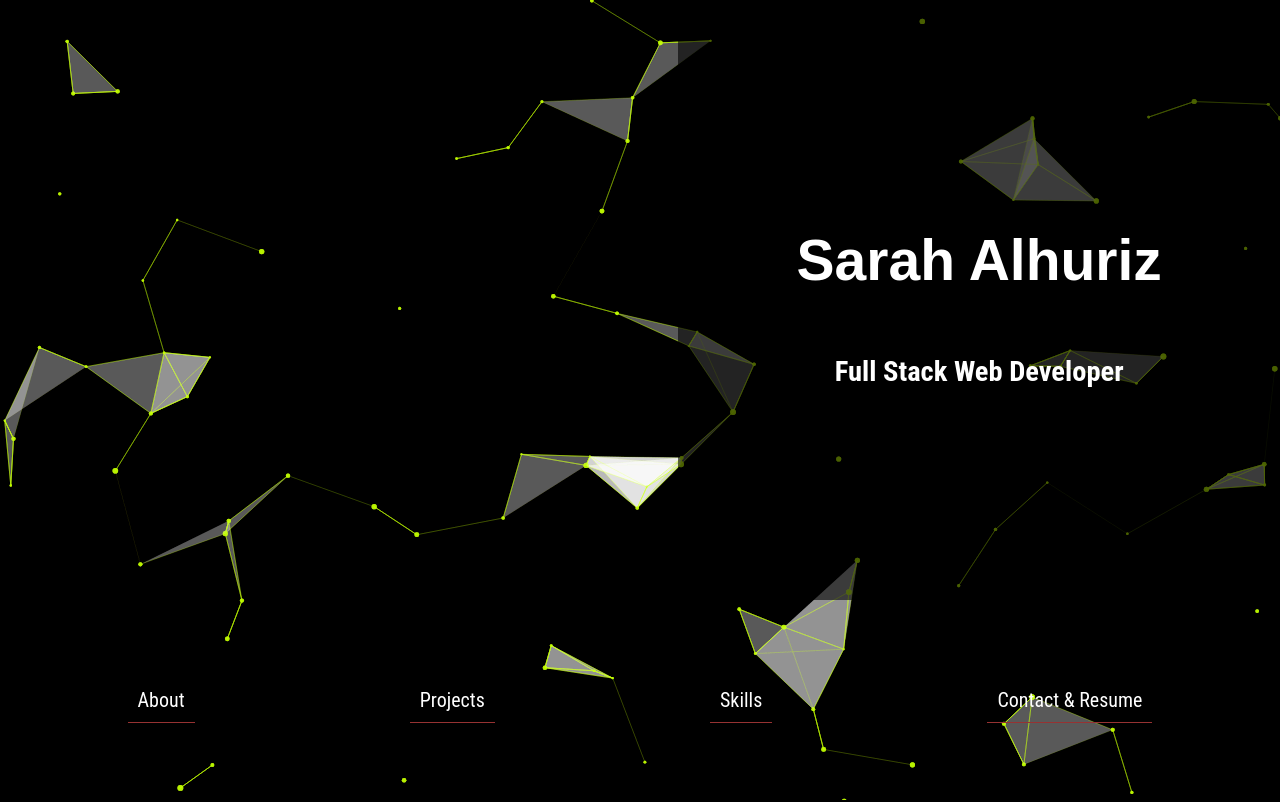
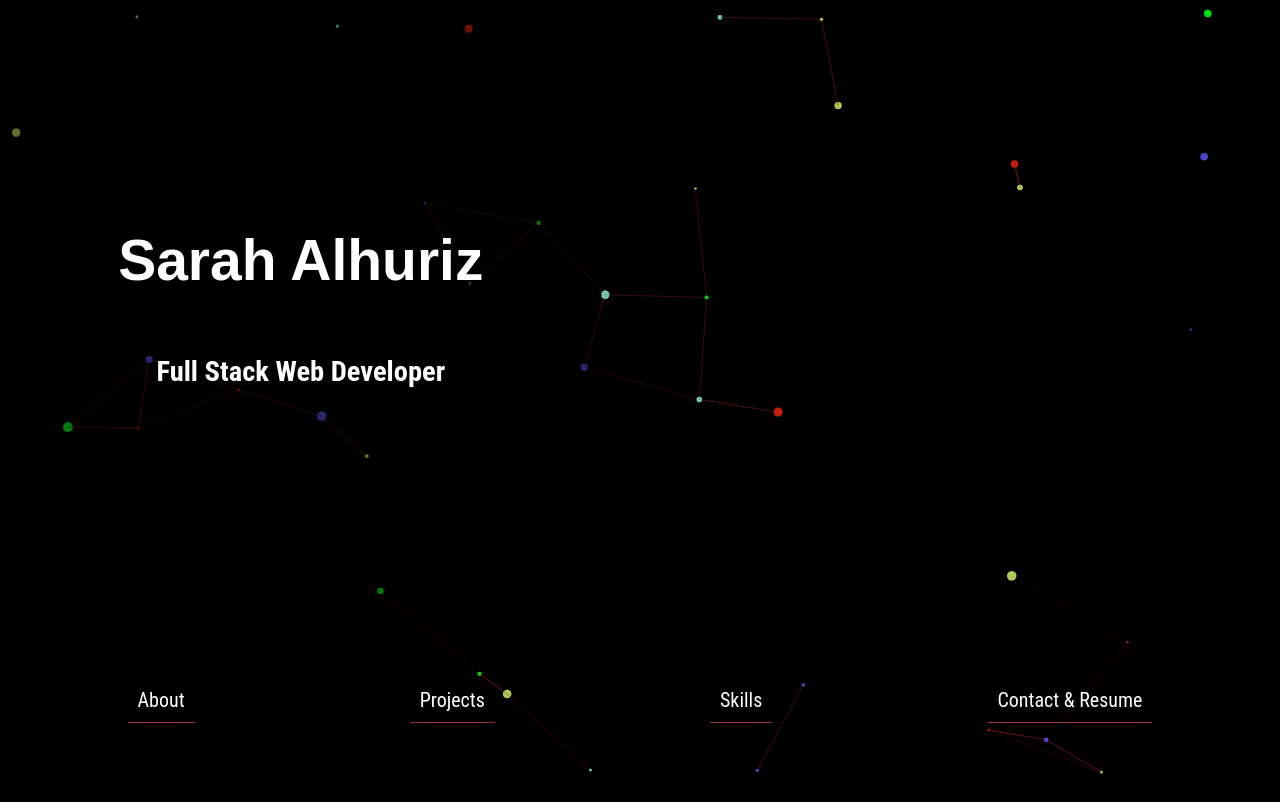
Before and after one commit to calmworld/Portfolio, a React (Create React App) app: page /#/ in a window 1280 px wide. Shown: the top 802 px of the page. Built offline with nearby package versions, Linux system fonts and the light colour scheme.

Commit message:
a few more styles

```diff
--- a/src/App.css
+++ b/src/App.css
@@ -41,12 +41,12 @@ header nav {
 }
 .header-text {
   height: 75vh;
-  right: 0;
+  /* right: 0; */
   text-align: center;
   width: 47vw;
   color: white;
   position: absolute;
-  background: rgba(0,0,0,0.6);
+  background: rgba(0, 0, 0, 0.445);
   display: flex;
   flex-direction: column;
   justify-content: center;
@@ -175,6 +175,7 @@ main {
   flex-wrap: wrap;
   justify-content: space-evenly;
   width: 40%;
+  background-color: red;
 }
 .skill-pic {
   height: 50px;
@@ -187,7 +188,7 @@ main {
   width: 10px;
 }
 footer {
-  background: #313131;
+  background: #250202;
   color: white;
   text-align: center;
   margin: 0;
--- a/src/components/Header.jsx
+++ b/src/components/Header.jsx
@@ -9,7 +9,7 @@ export default function Header(props) {
                 <div className="header-img" >
                 </div>
             {/* </Slide> */}
-            <Slide direction="left" in="true" timeout={{enter:1000}}>
+            <Slide direction="down" in="true" timeout={{enter:1000}}>
                 <div className="header-text">
                     <h1 className="fancy">Sarah Alhuriz</h1>
                     <h2>Full Stack Web Developer</h2>
--- a/src/components/Home.jsx
+++ b/src/components/Home.jsx
@@ -6,7 +6,7 @@ import Nav from './Nav'
 import Project from './Project'
 import Skills from './Skills'
 import Contact from './Contact'
-
+import MyForm from './MyForm'
 
 function Home(props) {
   let projects = [
@@ -17,7 +17,7 @@ function Home(props) {
       link: "https://unruffled-archimedes-f20493.netlify.app/index.html",
       github: "https://github.com/calmworld/connect4.github.io",
       img: "../img/connect4.png",
-      gif: "../img/connect4.png"
+      gif: ""
     },{
       name: "amazing",
       description: "E-commerce website",
@@ -25,7 +25,7 @@ function Home(props) {
       link: "https://radiant-lowlands-77744.herokuapp.com/products",
       github: "https://github.com/calmworld/amazing.github.io",
       img: "../img/amazing.png",
-      gif: "../img/amazing.png"
+      gif: ""
     },{
       name: "InstaClone",
       description: "Collaboration Project - A social media Instagram clone",
@@ -33,7 +33,7 @@ function Home(props) {
       link: "https://stark-ocean-08311.herokuapp.com/",
       github: "https://github.com/cwhitney85/instaclone-client",
       img: "../img/instaclone.png",
-      gif: "../img/instaclone.png"
+      gif: ""
     },{
       name: "Pancea",
       description: "Have you been feeling under the weather? Would you like to look up your symptoms online? Pancea is a symptom checker app built using Infermedica API",
@@ -41,15 +41,15 @@ function Home(props) {
       tech: "Express, React, Mongoose, Bootstrap, Node.js",
       link: "https://pancea.herokuapp.com/",
       github: "https://github.com/calmworld/pancea-client",
-      img: "../img/pancea.png",
-      gif: "../img/pancea.png"
+      img: "../img/panceasite.png",
+      gif: ""
     }, {
       name: "NerdStop",
       description: "Trivia Game with random categories for a fun trivia night",
       tech: "React, Materialize",
       link: "https://arcane-coast-24480.herokuapp.com/",
       github: "https://github.com/calmworld/nerdstop",
-      imgs: ["../img/nerdstop.png", "../img/nerdstop.png"]
+      img: "../img/nerdstop.png"
     }
   ]
 
@@ -57,7 +57,7 @@ function Home(props) {
   let skills = {
     skills: {
       languages: ["JavaScript", "Python"],
-      structures:	["SQL (PostGreSQL, MySQL)", "NoSQL (MongoDB)", "REST APIs", "GraphQL"],
+      structures:	["SQL (PostgreSQL)", "NoSQL (MongoDB)", "REST APIs", "GraphQL"],
       libraries: ["React", "Express", "Node", "Mongoose", "Flask"]
     },
     pics: ["../img/jslogo.png", "../img/logo-python.png", "../img/axios.png", "../img/logo-react.png", "../img/logo-node.png", "../img/logo-express.png", "../img/logo-flask.png", "../img/logo-psql.png", "../img/logo-mongo.png", "../img/heroku.png"]
@@ -90,6 +90,11 @@ function Home(props) {
         <h1 className="fancy proj-title contact">Contact</h1>
         <Contact />
       </div>
+      <div id="myform">
+        <h1 className="fancy proj-title contact"></h1>
+        <MyForm />
+      </div>
+      <br />
       <footer>
         <p>This portfolio was handcrafted in React by Sarah Alhuriz, © 2020</p>
       </footer>
--- a/src/components/ParticleComp.jsx
+++ b/src/components/ParticleComp.jsx
@@ -13,123 +13,87 @@ function ParticleComp() {
             <Particles
                 id="tsparticles"
                 options={{
+                    background: {
+                        color: {
+                            value: "#000000",
+                        },
+                    },
                     fpsLimit: 60,
+                    interactivity: {
+                        detectsOn: "canvas",
+                        events: {
+                            onClick: {
+                                enable: false,
+                                mode: "push",
+                            },
+                            onHover: {
+                                enable: true,
+                                mode: "repulse",
+                            },
+                            resize: true,
+                        },
+                        modes: {
+                            bubble: {
+                                distance: 400,
+                                duration: 2,
+                                opacity: 0.8,
+                                size: 40,
+                            },
+                            push: {
+                                quantity: 4,
+                            },
+                            repulse: {
+                                distance: 200,
+                                duration: 0.4,
+                            },
+                        },
+                    },
                     particles: {
-                        number: {
-                            value: 80,
-                            density: {
-                                enable: true,
-                                value_area: 800
-                            }
-                        },
                         color: {
-                            value: "#ff0000",
+                            value: ["#BD10E0", "#B8E986", "#50E3C2", "#FFD300", "#E86363"],
                             animation: {
                                 enable: true,
                                 speed: 20,
                                 sync: true
                             }
                         },
-                        shape: {
-                            type: "circle",
-                            stroke: {
-                                width: 0,
-                                color: "#000000"
+                        links: {
+                            color: "#571717",
+                            distance: 150,
+                            enable: true,
+                            opacity: 0.5,
+                            width: 1,
+                        },
+                        collisions: {
+                            enable: true,
+                        },
+                        move: {
+                            direction: "none",
+                            enable: true,
+                            outMode: "bounce",
+                            random: false,
+                            speed: 6,
+                            straight: false,
+                        },
+                        number: {
+                            density: {
+                                enable: true,
+                                value_area: 800,
                             },
-                            polygon: {
-                                nb_sides: 5
-                            },
-                            image: {
-                                src: "https://cdn.matteobruni.it/images/particles/github.svg",
-                                width: 100,
-                                height: 100
-                            }
+                            value: 30,
                         },
                         opacity: {
                             value: 0.5,
-                            random: false,
-                            anim: {
-                                enable: false,
-                                speed: 3,
-                                opacity_min: 0.1,
-                                sync: false
-                            }
+                        },
+                        shape: {
+                            type: "circle",
                         },
                         size: {
-                            value: 3,
                             random: true,
-                            anim: {
-                                enable: false,
-                                speed: 20,
-                                size_min: 0.1,
-                                sync: false
-                            }
+                            value: 5,
                         },
-                        line_linked: {
-                            enable: true,
-                            distance: 100,
-                            color: "random",
-                            opacity: 0.4,
-                            width: 1,
-                            triangles: {
-                                enable: true,
-                                color: "#ffffff",
-                                opacity: 0.1
-                            }
-                        },
-                        move: {
-                            enable: true,
-                            speed: 6,
-                            direction: "none",
-                            random: false,
-                            straight: false,
-                            out_mode: "out",
-                            attract: {
-                                enable: false,
-                                rotateX: 600,
-                                rotateY: 1200
-                            }
-                        }
                     },
-                    interactivity: {
-                        detect_on: "canvas",
-                        events: {
-                            onhover: {
-                                enable: true,
-                                mode: "repulse"
-                            },
-                            onclick: {
-                                enable: true,
-                                mode: "push"
-                            },
-                            resize: true
-                        },
-                        modes: {
-                            grab: {
-                                distance: 400,
-                                line_linked: {
-                                    opacity: 1
-                                }
-                            },
-                            bubble: {
-                                distance: 400,
-                                size: 40,
-                                duration: 2,
-                                opacity: 0.8,
-                                speed: 3
-                            },
-                            repulse: {
-                                distance: 200
-                            },
-                            push: {
-                                particles_nb: 4
-                            },
-                            remove: {
-                                particles_nb: 2
-                            }
-                        }
-                    },
-                    retina_detect: true,
+                    detectRetina: true,
                     background: {
                         color: "#000000",
                         image: "",
@@ -137,7 +101,6 @@ function ParticleComp() {
                         repeat: "no-repeat",
                         size: "cover"
                     }
-
                 }}
             />
         </div>
```
Also changed, not shown: public/img/nerdstop.png.
